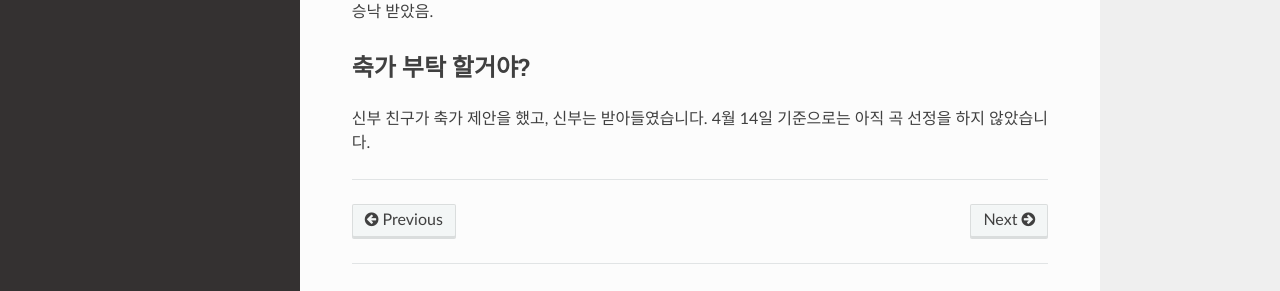
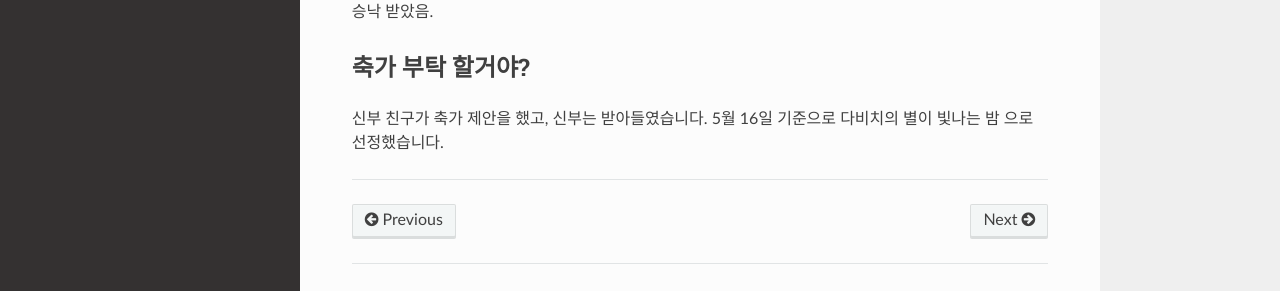
Before and after one commit to rino0601/hjk52knk, a Sphinx documentation site: the page built from docs/decision.rst, in a window 1280 px wide and 1162 px high. Shown: the part 793-1084 px from the top of the window. Built offline with Sphinx 7.4.7 and the Read the Docs theme 2.0.0, drawn with Linux system fonts in a browser that asks for light colours; comment, search, counter and statistics services are not loaded.

Commit message:
Update decision.rst

```diff
--- a/docs/decision.rst
+++ b/docs/decision.rst
@@ -40,4 +40,4 @@
 --------------------
 
 신부 친구가 축가 제안을 했고, 신부는 받아들였습니다.
-4월 14일 기준으로는 아직 곡 선정을 하지 않았습니다.
+5월 16일 기준으로 다비치의 별이 빛나는 밤 으로 선정했습니다.
```
